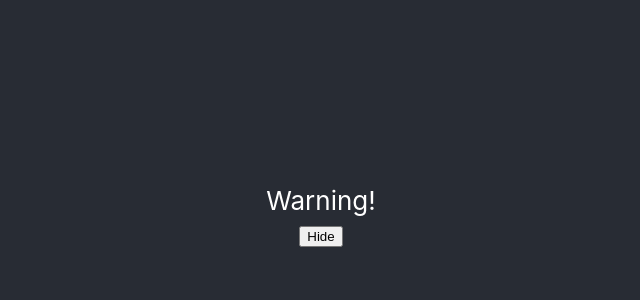
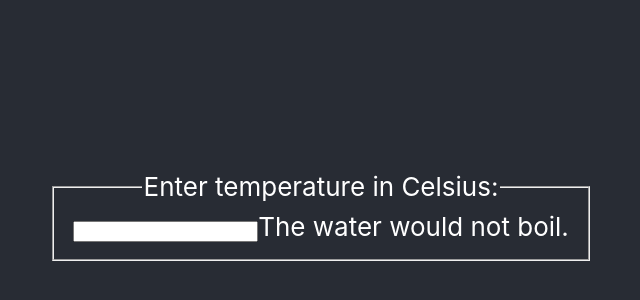
Before and after one commit to eshellster/react-w3resource, a React (Create React App) app: page / in a window 1280 px wide. Shown: the part 184-484 px from the top of the page, without its empty margins (319-959 px from the left). Built offline with nearby package versions, Linux system fonts and the light colour scheme.

Commit message:
보일러가 끓는 섭시 온도

```diff
--- a/src/App.js
+++ b/src/App.js
@@ -1,12 +1,12 @@
 import React from "react";
 import "./App.css";
-import Page from "./component/WarningBanner";
+import Calculator from "./component/Calculator";
 
 function App() {
   return (
     <div className="App">
       <header className="App-header">
-        <Page />
+        <Calculator />
       </header>
     </div>
   );
--- /dev/null
+++ b/src/component/Calculator.js
@@ -0,0 +1,33 @@
+import React from "react";
+
+function BoilingVerdict(props) {
+  if (props.celsius >= 100) {
+    return "The water would boil.";
+  }
+  return "The water would not boil.";
+}
+
+class Calculator extends React.Component {
+  constructor(props) {
+    super(props);
+    this.handleChange = this.handleChange.bind(this);
+    this.state = { temperature: "" };
+  }
+
+  handleChange(e) {
+    this.setState({ temperature: e.target.value });
+  }
+
+  render() {
+    const temperature = this.state.temperature;
+    return (
+      <fieldset>
+        <legend>Enter temperature in Celsius:</legend>
+        <input value={temperature} onChange={this.handleChange} />
+        <BoilingVerdict celsius={parseFloat(temperature)} />
+      </fieldset>
+    );
+  }
+}
+
+export default Calculator;
```
